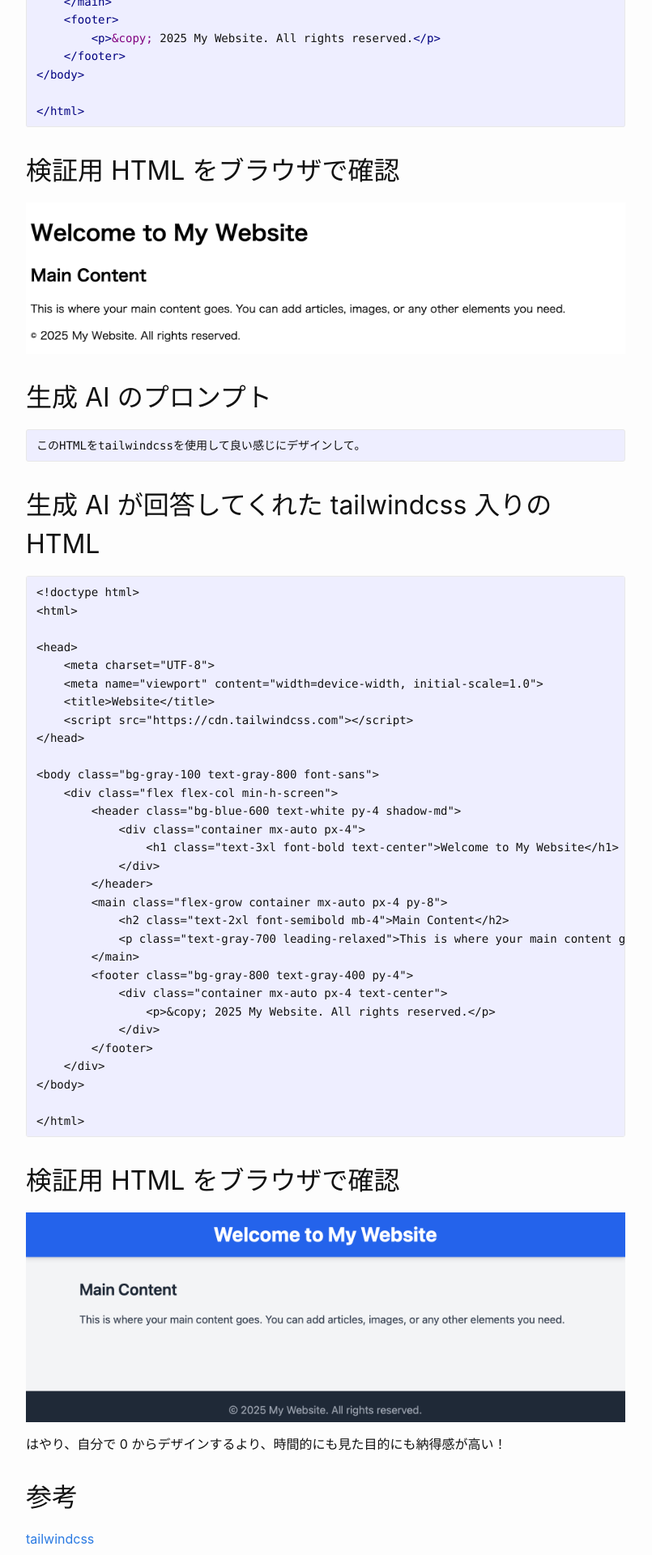
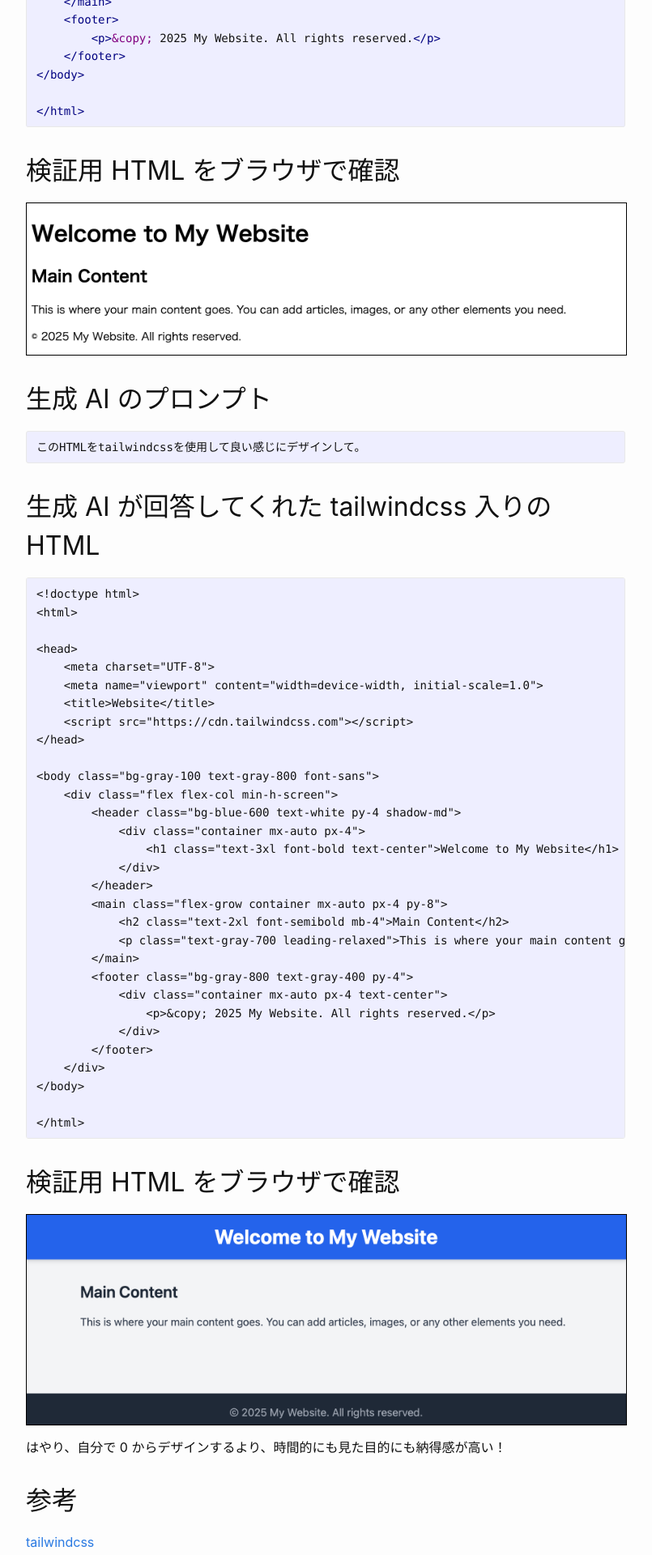
Before and after one commit to mnrst/mnrst.github.io, a Jekyll site: the page built from _posts/2025-01-12-tailwindcss.md, in a window 1280 px wide. Shown: the part 987-2907 px from the top of the page at 81% size, without its empty margins (238-1043 px from the left). Built offline with Jekyll 4.4.1, drawn with Linux system fonts in a browser that asks for light colours.

Commit message:
update assets/css/style.scss

```diff
--- a/assets/css/style.scss
+++ b/assets/css/style.scss
@@ -5,3 +5,7 @@
 @import
   "minima/skins/{{ site.minima.skin | default: 'classic' }}",
   "minima/initialize";
+
+img {
+  border: 1px solid black;
+}
```
